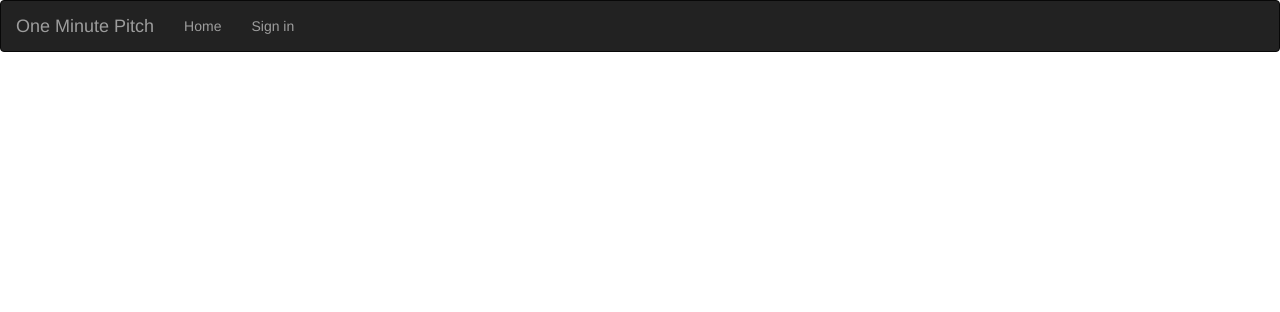
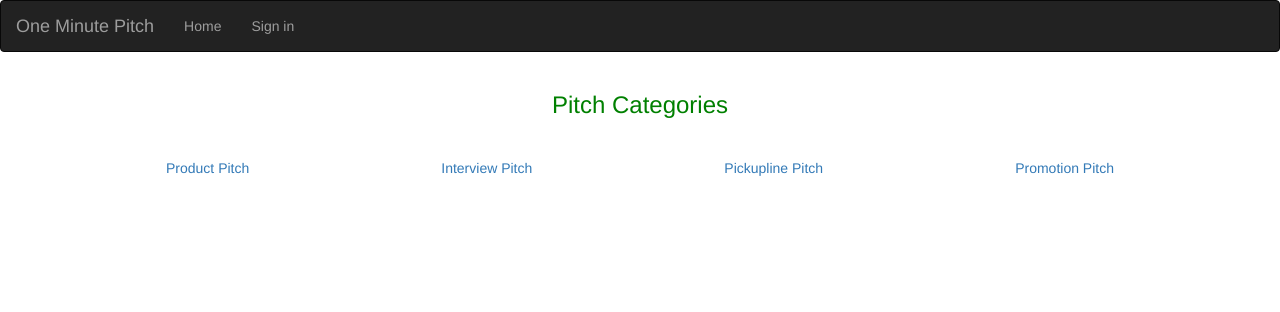
Before and after one commit to IKERRIZ/Idea-Pitching, a Python web app: template app/templates/home.html in a window 1280 px wide. Shown: the top 312 px of the page. Run offline with Jinja, Linux system fonts and the light colour scheme; the template is opened without the code that fills it: most values are stand-ins (such as "Sample title", 1, 10 or a date in 2020); some libraries are stand-ins or nearby versions.

Commit message:
Updated the file to display content on the home page

```diff
--- a/app/templates/home.html
+++ b/app/templates/home.html
@@ -3,3 +3,40 @@
 {% block navbar %}
 {% include 'navbar.html'%}
 {% endblock %}
+{% block content %}
+<div class="container">
+  <h3 style="color: green;text-align: center">Pitch Categories</h3>
+  <br>
+  <ul class="nav nav-pills nav-justified nav-fill" role="tablist">
+    <li class="nav-item">
+      <a class="nav-link active" data-toggle="tab" href="#product">Product Pitch</a>
+    </li>
+    <li class="nav-item">
+      <a class="nav-link" data-toggle="tab" href="#interview">Interview Pitch</a>
+    </li>
+    <li class="nav-item">
+      <a class="nav-link" data-toggle="tab" href="#pickupline">Pickupline Pitch</a>
+    </li>
+    <li class="nav-item">
+      <a class="nav-link" data-toggle="tab" href="#promotion">Promotion Pitch</a>
+    </li>
+  </ul>
+
+  <div class="tab-content">
+    <div id="product" class="container tab-pane active"><br>
+      {{ macro.display(productpitch) }}
+
+    </div>
+    <div id="interview" class="container tab-pane fade"><br>
+      {{ macro.display(interviewpitch) }}
+    </div>
+    <div id="pickupline" class="container tab-pane fade"><br>
+      {{ macro.display(pickuplines)}}
+    </div>
+    <div id="promotion" class="container tab-pane fade"><br>
+      {{ macro.display(promotionpitch) }}
+    </div>
+
+  </div>
+</div>
+{% endblock %}
```
